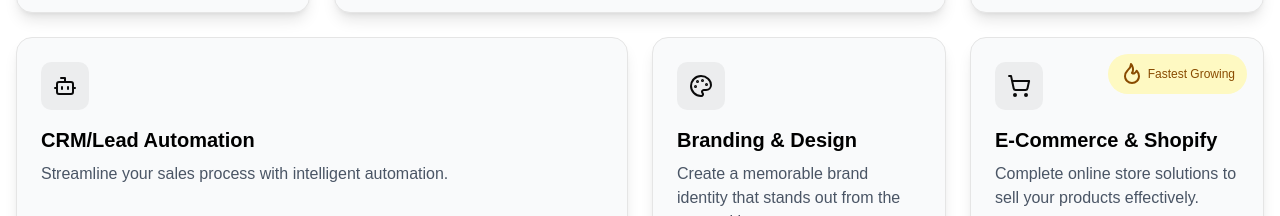
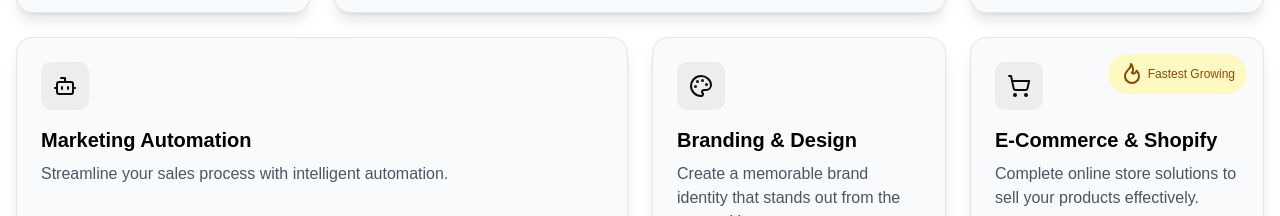
Before and after one commit to DeveloperKeshavKumar/digi-aerotech, a Next.js app: page / in a window 1280 px wide. Shown: the part 3731-3947 px from the top of the page. Built offline with nearby package versions, Linux system fonts and the light colour scheme.

Commit message:
add original urls

```diff
--- a/app/page.tsx
+++ b/app/page.tsx
@@ -257,18 +257,21 @@
               icon: <IconStar size={14} />,
               text: "Top Rated"
             },
+            url: "/google-ads"
           },
           {
             name: "Website Design & Development",
             icon: <Monitor size={24} />,
             gridClass: "md:col-span-6 lg:col-span-4",
             description: "Custom websites that convert visitors into customers.",
+            url:"/web-design-development"
           },
           {
             name: "Local SEO & Google Business",
             icon: <MapPin size={24} />,
             gridClass: "md:col-span-2 lg:col-span-3",
-            description: "Dominate local search results and get found by nearby customers."
+            description: "Dominate local search results and get found by nearby customers.",
+            url: "/local-seo"
           },
           {
             name: "Social Media Marketing",
@@ -279,7 +282,8 @@
               icon: <TrendingUp size={14} />,
               text: "Fastest Growing",
               styles: "bg-blue-100 dark:bg-blue-900 text-blue-800 dark:text-blue-200"
-            }
+            },
+            url: "/social-media-marketing"
           },
           {
             name: "Landing Page Creation",
@@ -288,16 +292,18 @@
             description: "High-converting landing pages designed for maximum results."
           },
           {
-            name: "CRM/Lead Automation",
+            name: "Marketing Automation",
             icon: <Bot size={24} />,
             gridClass: "md:col-span-3 lg:col-span-6",
             description: "Streamline your sales process with intelligent automation.",
+            url: "/marketing-automation"
           },
           {
             name: "Branding & Design",
             icon: <Palette size={24} />,
             gridClass: "md:col-span-3 lg:col-span-3",
-            description: "Create a memorable brand identity that stands out from the competition."
+            description: "Create a memorable brand identity that stands out from the competition.",
+            url: "/gmb-services"
           },
           {
             name: "E-Commerce & Shopify",
@@ -307,7 +313,8 @@
             tag: {
               icon: <IconFlame size={24} />,
               text: "Fastest Growing",
-            }
+            },
+            url:"/ecommerce-marketing"
           }
         ]}
         cta={{ text: "View All Services", link: "/services" }}
--- a/components/homepage/who-we-work-with.tsx
+++ b/components/homepage/who-we-work-with.tsx
@@ -161,7 +161,7 @@
         >
           {duplicatedItems.map((item, index) => (
             <Link
-              href={item.url}
+              href={`/services${item.url}`}
               key={`${index}`}
               className="bg-white dark:bg-gray-900 border border-gray-200 dark:border-gray-700 rounded-full px-6 py-3 flex items-center gap-3 hover:shadow-md transition-all duration-300 group flex-shrink-0"
             >
```
